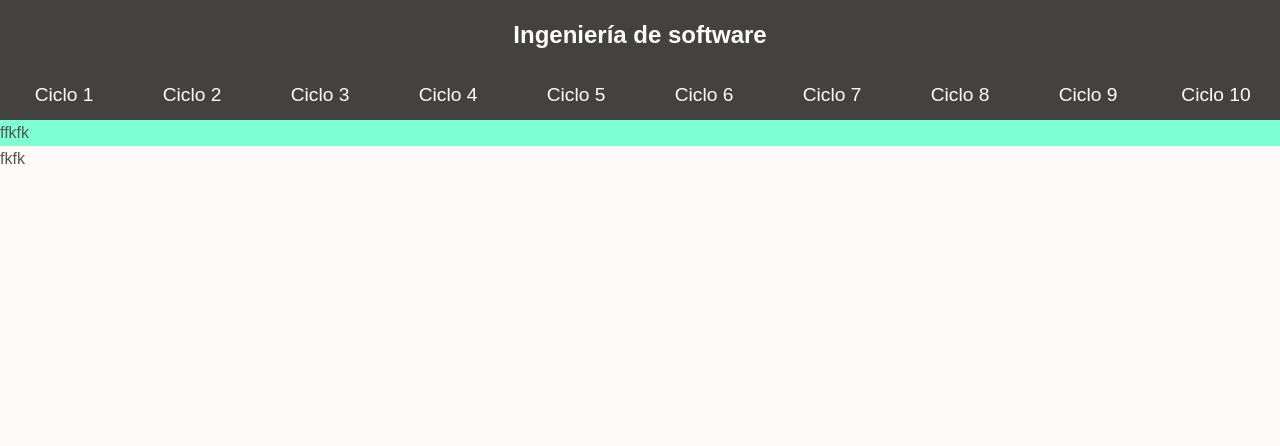
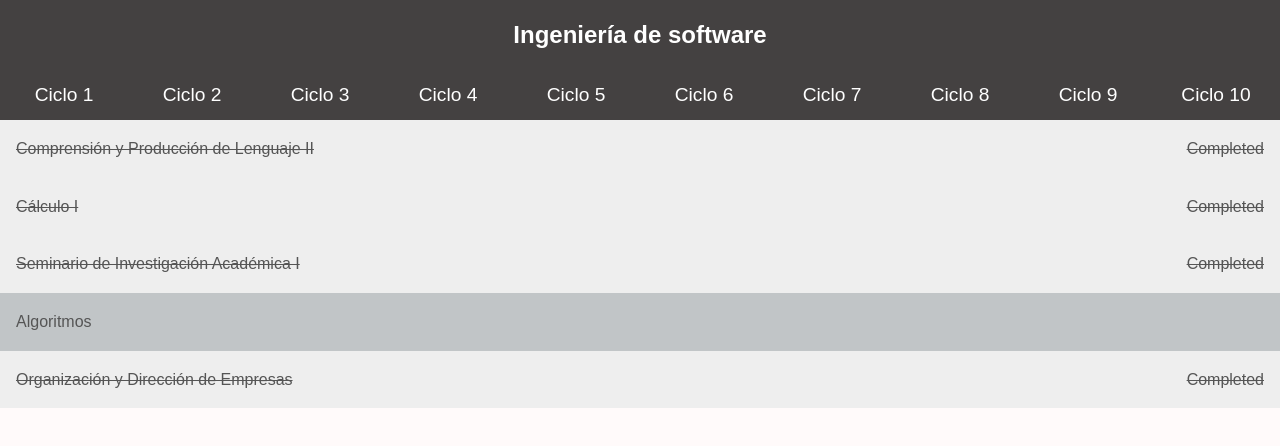
Before and after one commit to Alejandro1709/my-track, a React (Vite) app: page / in a window 1280 px wide. Both pictures are taken after a click on the item "Ciclo 2". Shown: the top 446 px of the page. Built offline with nearby package versions, Linux system fonts and the light colour scheme.

Commit message:
Add: New UI and refactor some things

```diff
--- a/src/components/MainWindow/MainWindow.module.css
+++ b/src/components/MainWindow/MainWindow.module.css
@@ -10,3 +10,7 @@
 .TermCard {
   padding: 1rem;
 }
+
+.CourseCell {
+  padding: 1rem;
+}
--- a/src/components/MainWindow/MainWindow.tsx
+++ b/src/components/MainWindow/MainWindow.tsx
@@ -6,15 +6,49 @@ import styles from './MainWindow.module.css';
 
 function MainWindow() {
   const [allTerms, setAllTerms] = useState<ITerm[]>(terms);
+  const [selectedTerm, setSelectedTerm] = useState<number>(0);
+
+  const handleTermChange = (term: ITerm) => {
+    setSelectedTerm(+term.id);
+  };
 
   return (
-    <div className={styles.Window}>
+    <>
       <section className={styles.Window__content}>
-        <TermMenu terms={allTerms} />
-        ffkfk
+        <TermMenu
+          terms={allTerms}
+          selectedTerm={selectedTerm}
+          onTermChange={handleTermChange}
+        />
+        <div className={styles.Window__content__main}>
+          {allTerms[selectedTerm].courses.map((course) => {
+            return course.status === 'completed' ? (
+              <div
+                key={course.id}
+                className={styles.CourseCell}
+                style={{
+                  display: 'flex',
+                  justifyContent: 'space-between',
+                  textDecoration: 'line-through',
+                  backgroundColor: '#eee',
+                }}
+              >
+                {course.name}
+                <span>Completed</span>
+              </div>
+            ) : (
+              <div
+                key={course.id}
+                className={styles.CourseCell}
+                style={{ backgroundColor: course.color.hex }}
+              >
+                {course.name}
+              </div>
+            );
+          })}
+        </div>
       </section>
-      fkfk
-    </div>
+    </>
   );
 }
 
--- /dev/null
+++ b/src/components/TermItem/TermItem.tsx
@@ -0,0 +1,12 @@
+import { type ITerm } from '../../types/course';
+
+type TermItemProps = {
+  term: ITerm;
+  onTermChange: (term: ITerm) => void;
+};
+
+function TermItem({ term, onTermChange }: TermItemProps) {
+  return <li onClick={() => onTermChange(term)}>{term.name}</li>;
+}
+
+export default TermItem;
--- /dev/null
+++ b/src/components/TermItem/index.ts
@@ -0,0 +1,3 @@
+import TermItem from './TermItem';
+
+export default TermItem;
--- a/src/components/TermMenu/TermMenu.tsx
+++ b/src/components/TermMenu/TermMenu.tsx
@@ -1,19 +1,22 @@
 import useLockBodyScroll from '../../hooks/useLockBodyScroll';
 import styles from './TermMenu.module.css';
 import { type ITerm } from '../../types/course';
+import TermItem from '../TermItem';
 
 type TermMenuProps = {
   terms: ITerm[];
+  selectedTerm: number;
+  onTermChange: (term: ITerm) => void;
 };
 
-function TermMenu({ terms }: TermMenuProps) {
+function TermMenu({ terms, onTermChange }: TermMenuProps) {
   useLockBodyScroll();
 
   return (
     <header className={styles.Window__header}>
       <ul role='menubar'>
         {terms.map((term) => (
-          <li key={term.id}>{term.name}</li>
+          <TermItem key={term.id} term={term} onTermChange={onTermChange} />
         ))}
       </ul>
     </header>
--- a/src/data/index.ts
+++ b/src/data/index.ts
@@ -456,61 +456,61 @@ export const courses: ICourse[] = [
 
 export const terms: ITerm[] = [
   {
-    id: 1,
+    id: 0,
     name: 'Ciclo 1',
     slug: 'ciclo-1',
     courses: courses.filter((course) => course.semester === 1),
   },
   {
-    id: 2,
+    id: 1,
     name: 'Ciclo 2',
     slug: 'ciclo-2',
     courses: courses.filter((course) => course.semester === 2),
   },
   {
-    id: 3,
+    id: 2,
     name: 'Ciclo 3',
     slug: 'ciclo-3',
     courses: courses.filter((course) => course.semester === 3),
   },
   {
-    id: 4,
+    id: 3,
     name: 'Ciclo 4',
     slug: 'ciclo-4',
     courses: courses.filter((course) => course.semester === 4),
   },
   {
-    id: 5,
+    id: 4,
     name: 'Ciclo 5',
     slug: 'ciclo-5',
     courses: courses.filter((course) => course.semester === 5),
   },
   {
-    id: 6,
+    id: 5,
     name: 'Ciclo 6',
     slug: 'ciclo-6',
     courses: courses.filter((course) => course.semester === 6),
   },
   {
-    id: 7,
+    id: 6,
     name: 'Ciclo 7',
     slug: 'ciclo-7',
     courses: courses.filter((course) => course.semester === 7),
   },
   {
-    id: 8,
+    id: 7,
     name: 'Ciclo 8',
     slug: 'ciclo-8',
     courses: courses.filter((course) => course.semester === 8),
   },
   {
-    id: 9,
+    id: 8,
     name: 'Ciclo 9',
     slug: 'ciclo-9',
     courses: courses.filter((course) => course.semester === 9),
   },
   {
-    id: 10,
+    id: 9,
     name: 'Ciclo 10',
     slug: 'ciclo-10',
     courses: courses.filter((course) => course.semester === 10),
```
